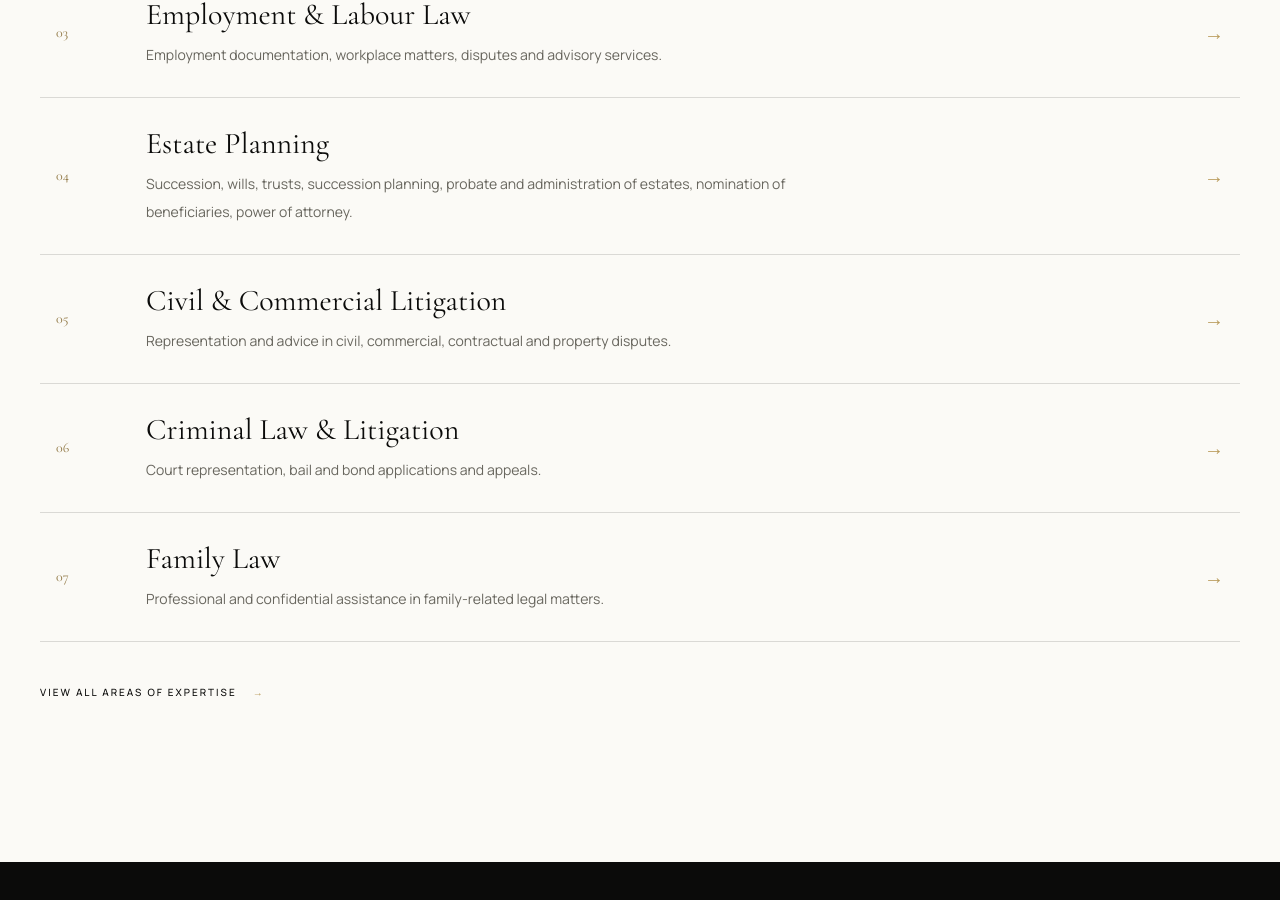
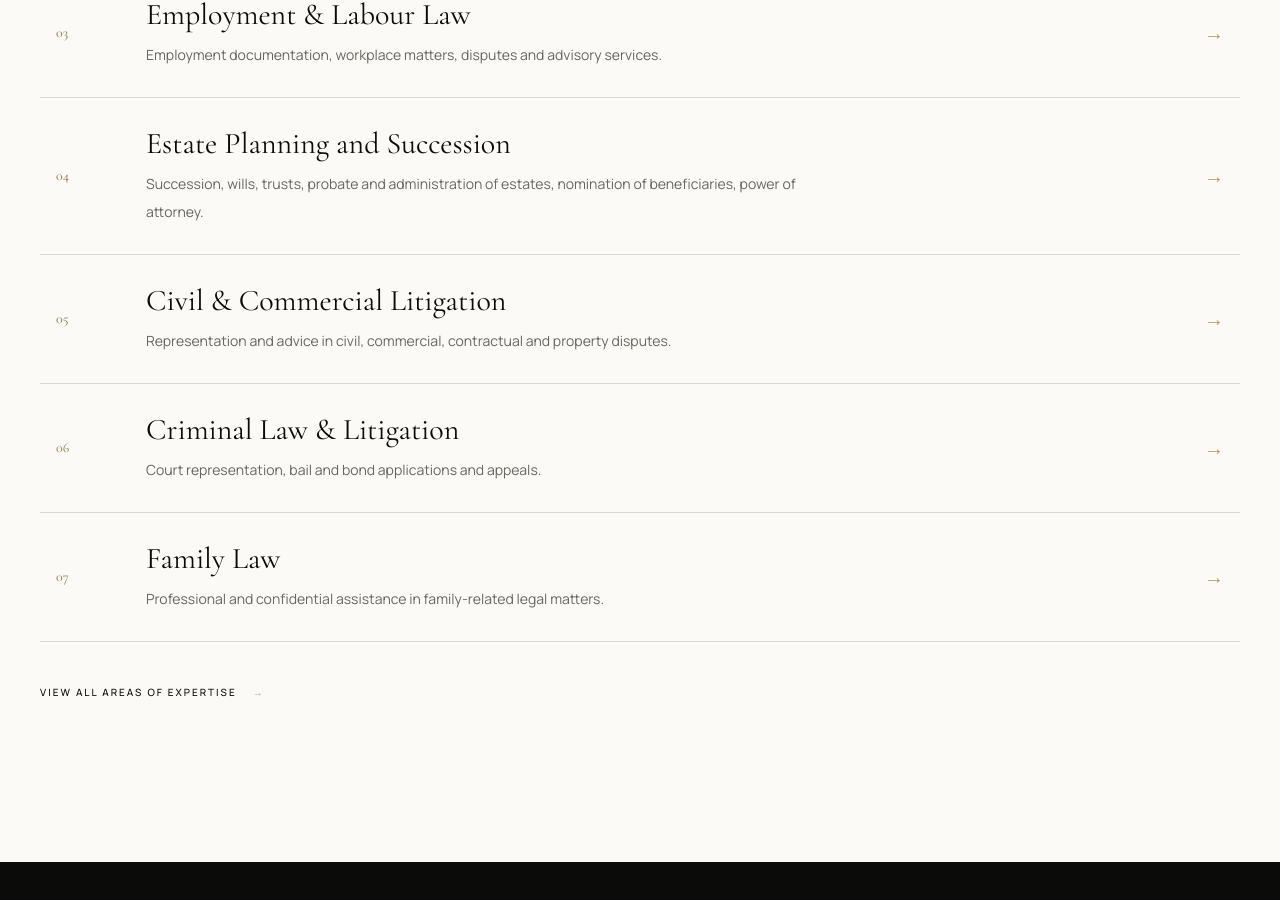
Before and after one commit to MatthewsRicky/ogottiandassociatesadvocates, a Next.js app: page / in a window 1280 px wide. Shown: the part 2299-3199 px from the top of the page. Built offline with nearby package versions, Linux system fonts and the light colour scheme.

Commit message:
Estate Planning and Succession

```diff
--- a/data/expertise.ts
+++ b/data/expertise.ts
@@ -29,9 +29,9 @@ export const expertise = [
   {
     number: "04",
     slug: "estate-planning-succession-probate",
-    title: "Estate Planning",
+    title: "Estate Planning and Succession",
     shortDescription:
-      "Succession, wills, trusts, succession planning, probate and administration of estates, nomination of beneficiaries, power of attorney.",
+      "Succession, wills, trusts, probate and administration of estates, nomination of beneficiaries, power of attorney.",
     description:
       "We advise individuals and families on testamentary planning, trusts, succession, grants of representation and estate administration.",
   },
```
